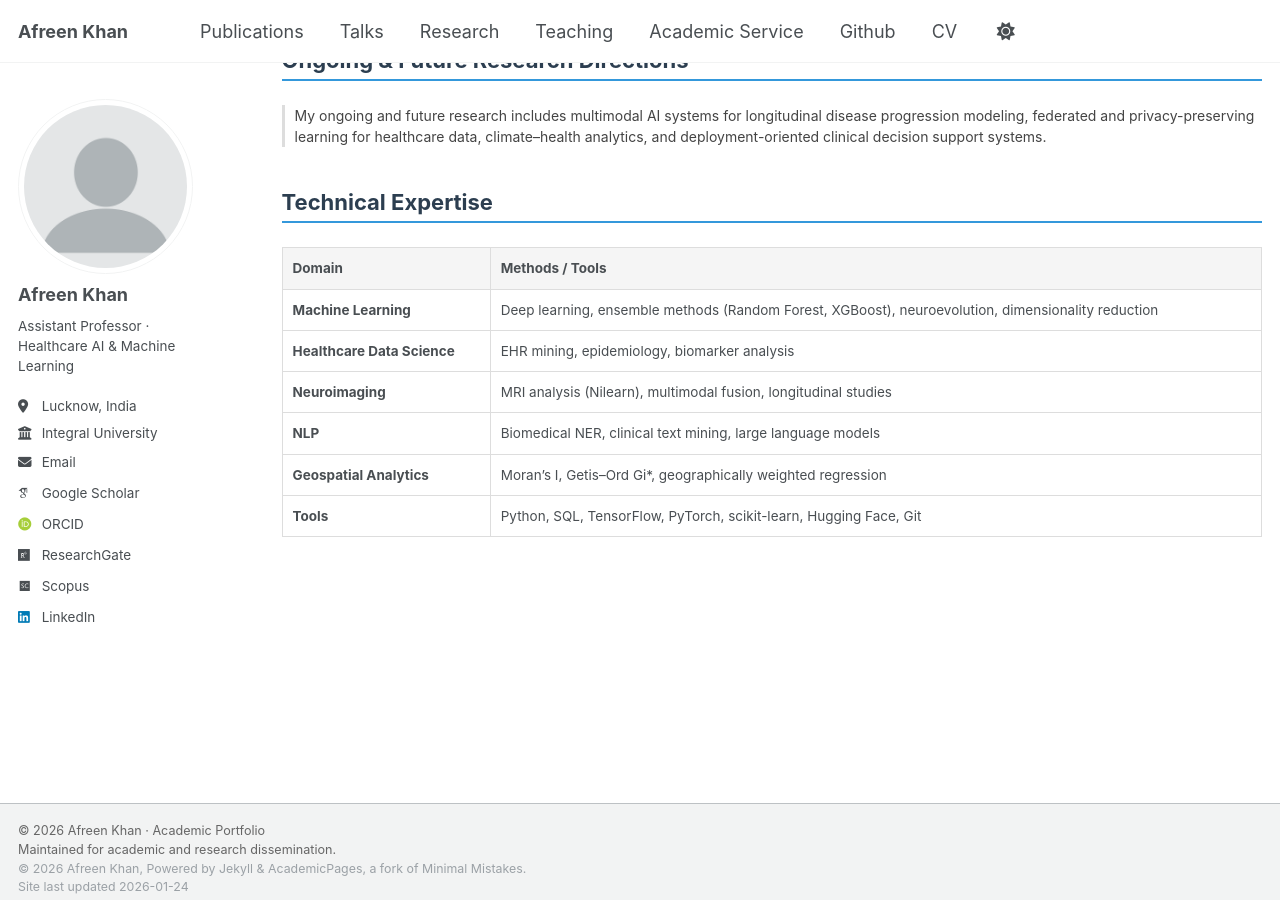
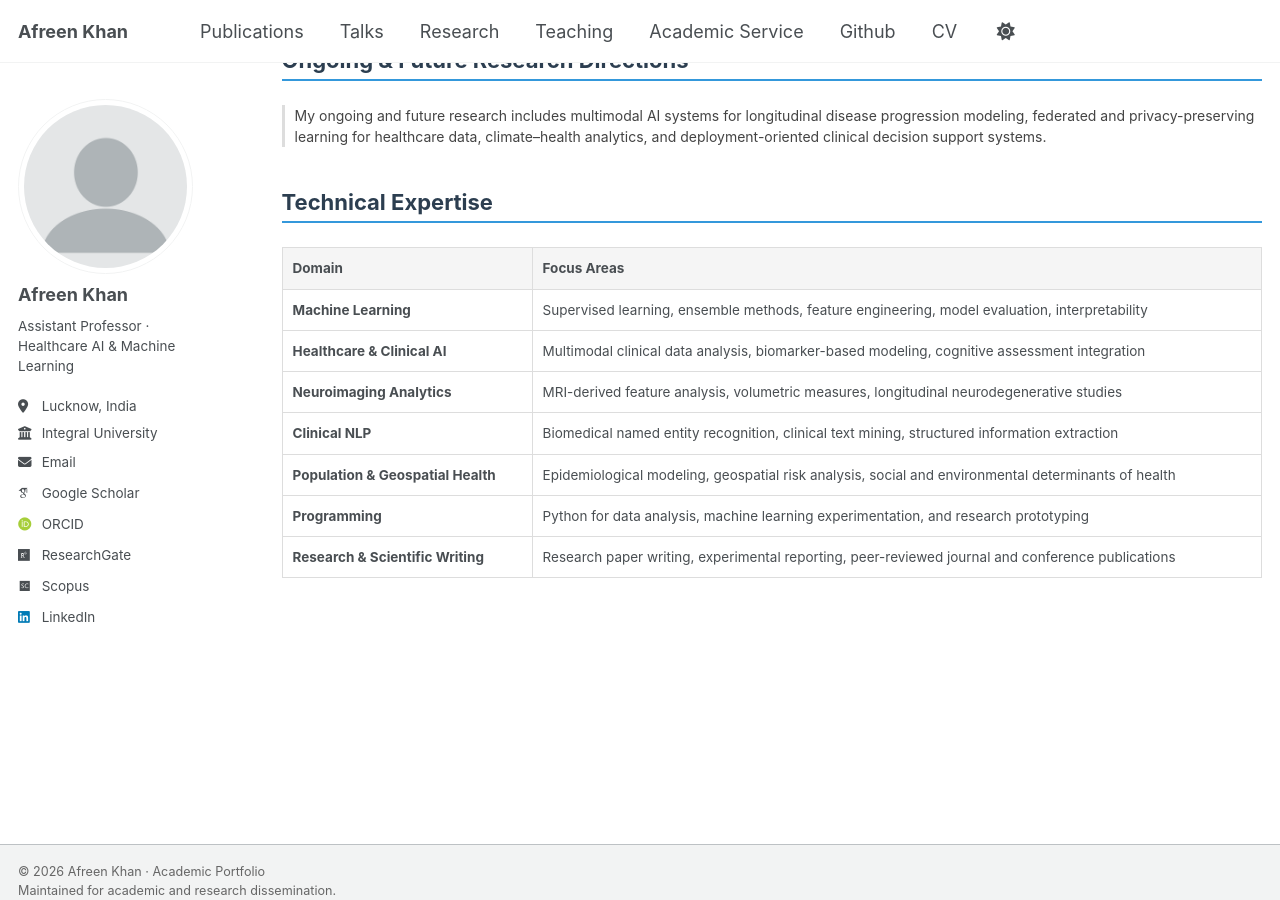
Before and after one commit to afreen-kh/afreen-kh.github.io, a Jekyll site: the page built from _pages/research.html, in a window 1280 px wide and 900 px high, scrolled down 1210 px. Built offline with Jekyll 4.4.1, drawn with Linux system fonts in a browser that asks for light colours; some web fonts are replaced.

Commit message:
Update research.html

```diff
--- a/_pages/research.html
+++ b/_pages/research.html
@@ -91,51 +91,58 @@ AI-driven framework integrating clinical, social, and environmental determinants
 
 <h2 class="pub-section-title">Technical Expertise</h2>
 
-<table style="width:100%; border-collapse: collapse; margin-top: 12px;">
+<table style="width:100%; border-collapse: collapse; margin-top: 14px;">
   <tr style="background-color: #f5f5f5;">
     <th style="text-align:left; padding:10px; border:1px solid #ddd;">Domain</th>
-    <th style="text-align:left; padding:10px; border:1px solid #ddd;">Methods / Tools</th>
+    <th style="text-align:left; padding:10px; border:1px solid #ddd;">Focus Areas</th>
   </tr>
 
   <tr>
     <td style="padding:10px; border:1px solid #ddd;"><strong>Machine Learning</strong></td>
     <td style="padding:10px; border:1px solid #ddd;">
-      Deep learning, ensemble methods (Random Forest, XGBoost), neuroevolution, dimensionality reduction
+      Supervised learning, ensemble methods, feature engineering, model evaluation, interpretability
     </td>
   </tr>
 
   <tr>
-    <td style="padding:10px; border:1px solid #ddd;"><strong>Healthcare Data Science</strong></td>
+    <td style="padding:10px; border:1px solid #ddd;"><strong>Healthcare & Clinical AI</strong></td>
     <td style="padding:10px; border:1px solid #ddd;">
-      EHR mining, epidemiology, biomarker analysis
+      Multimodal clinical data analysis, biomarker-based modeling, cognitive assessment integration
     </td>
   </tr>
 
   <tr>
-    <td style="padding:10px; border:1px solid #ddd;"><strong>Neuroimaging</strong></td>
+    <td style="padding:10px; border:1px solid #ddd;"><strong>Neuroimaging Analytics</strong></td>
     <td style="padding:10px; border:1px solid #ddd;">
-      MRI analysis (Nilearn), multimodal fusion, longitudinal studies
+      MRI-derived feature analysis, volumetric measures, longitudinal neurodegenerative studies
     </td>
   </tr>
 
   <tr>
-    <td style="padding:10px; border:1px solid #ddd;"><strong>NLP</strong></td>
+    <td style="padding:10px; border:1px solid #ddd;"><strong>Clinical NLP</strong></td>
     <td style="padding:10px; border:1px solid #ddd;">
-      Biomedical NER, clinical text mining, large language models
+      Biomedical named entity recognition, clinical text mining, structured information extraction
     </td>
   </tr>
 
   <tr>
-    <td style="padding:10px; border:1px solid #ddd;"><strong>Geospatial Analytics</strong></td>
+    <td style="padding:10px; border:1px solid #ddd;"><strong>Population & Geospatial Health</strong></td>
     <td style="padding:10px; border:1px solid #ddd;">
-      Moran’s I, Getis–Ord Gi*, geographically weighted regression
+      Epidemiological modeling, geospatial risk analysis, social and environmental determinants of health
     </td>
   </tr>
 
   <tr>
-    <td style="padding:10px; border:1px solid #ddd;"><strong>Tools</strong></td>
+    <td style="padding:10px; border:1px solid #ddd;"><strong>Programming</strong></td>
     <td style="padding:10px; border:1px solid #ddd;">
-      Python, SQL, TensorFlow, PyTorch, scikit-learn, Hugging Face, Git
+      Python for data analysis, machine learning experimentation, and research prototyping
+    </td>
+  </tr>
+
+  <tr>
+    <td style="padding:10px; border:1px solid #ddd;"><strong>Research & Scientific Writing</strong></td>
+    <td style="padding:10px; border:1px solid #ddd;">
+      Research paper writing, experimental reporting, peer-reviewed journal and conference publications
     </td>
   </tr>
 </table>
```
